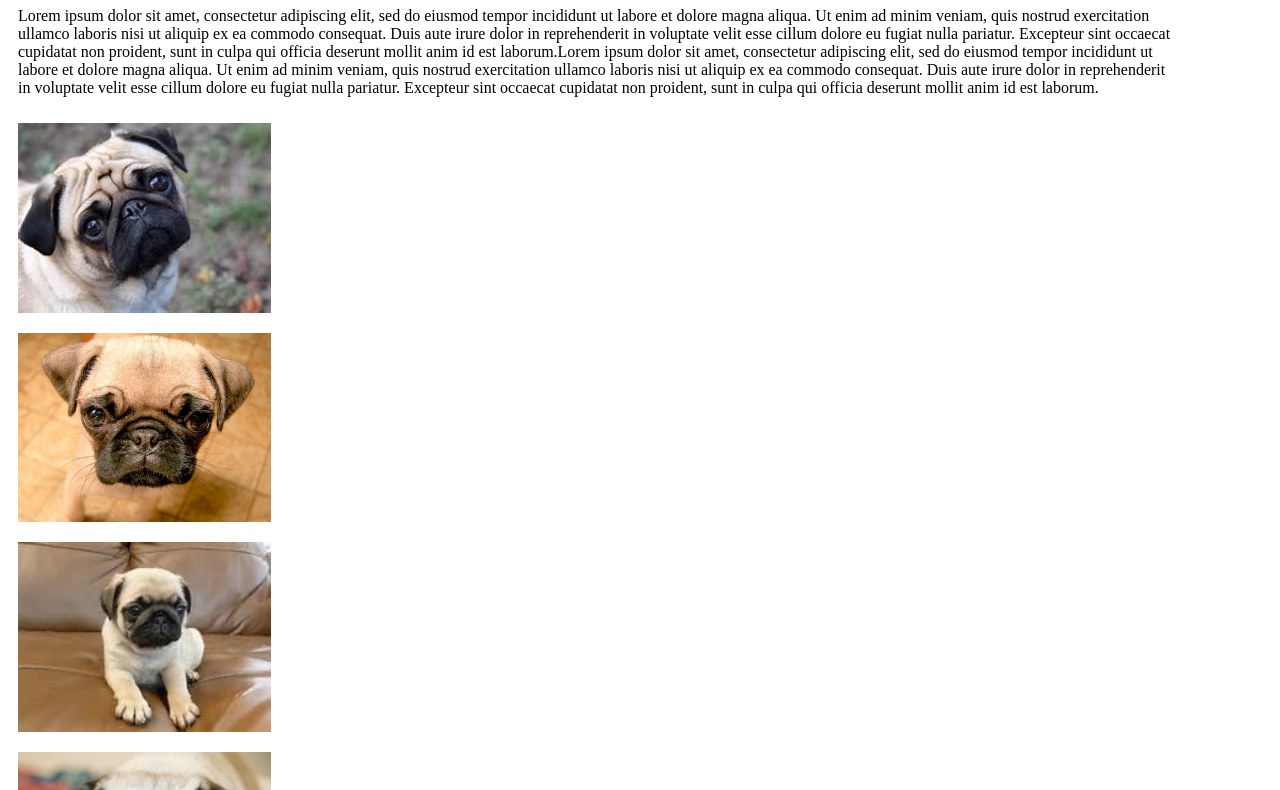
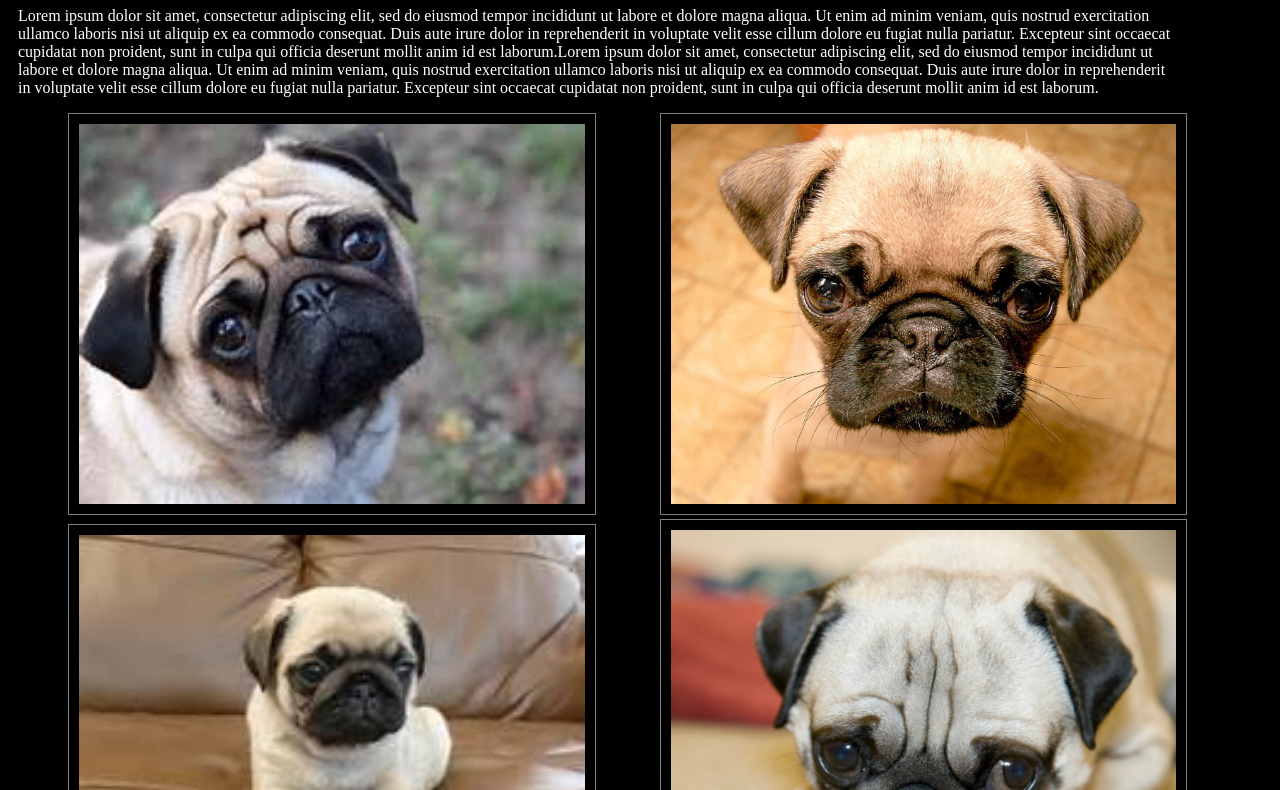
Before and after one commit to katiewilkinson/branching, a plain HTML site: page index.html in a window 1280 px wide. Shown: the part 73-863 px from the top of the page. Drawn offline with Linux system fonts and the light colour scheme.

Commit message:
changed padding and margin on imgs added a border and displayed inline-block

```diff
--- a/branch.css
+++ b/branch.css
@@ -1,15 +1,25 @@
+body{
+  background-color: black;
+}
+
+
 img{
-  width: 20%;
-  display:block;
+  width: 40%;
   padding: 10px;
+  display: inline-block;
+  border: 1px solid gray;
+  margin-left: 60px;
+  padding-left: -20px;
 
 }
 
 p{
   margin-right: 100px;
   margin-left: 10px;
+  color: white;
 }
 
 h1{
   margin-left: 10px;
+  color: white;
 }
```
